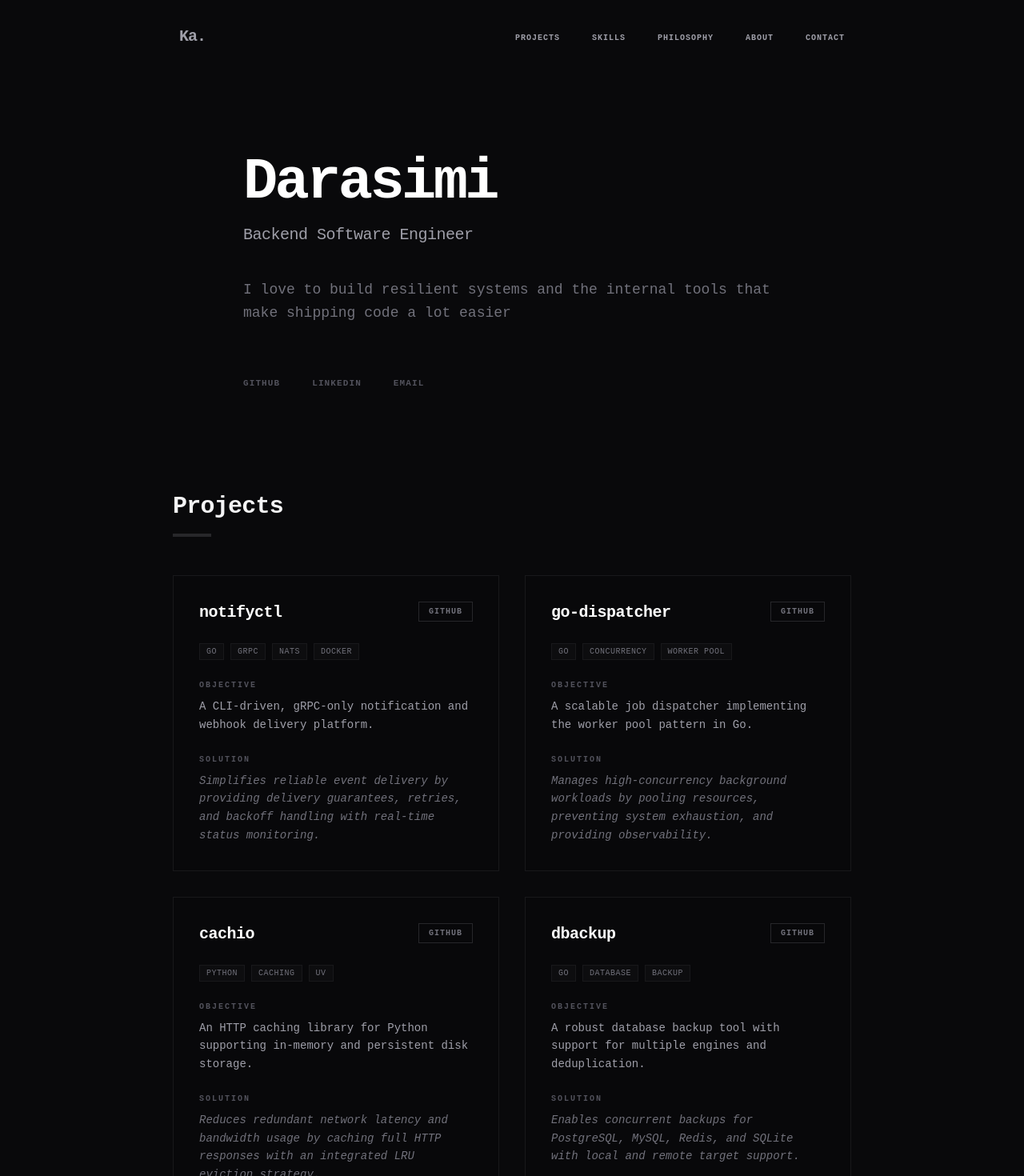
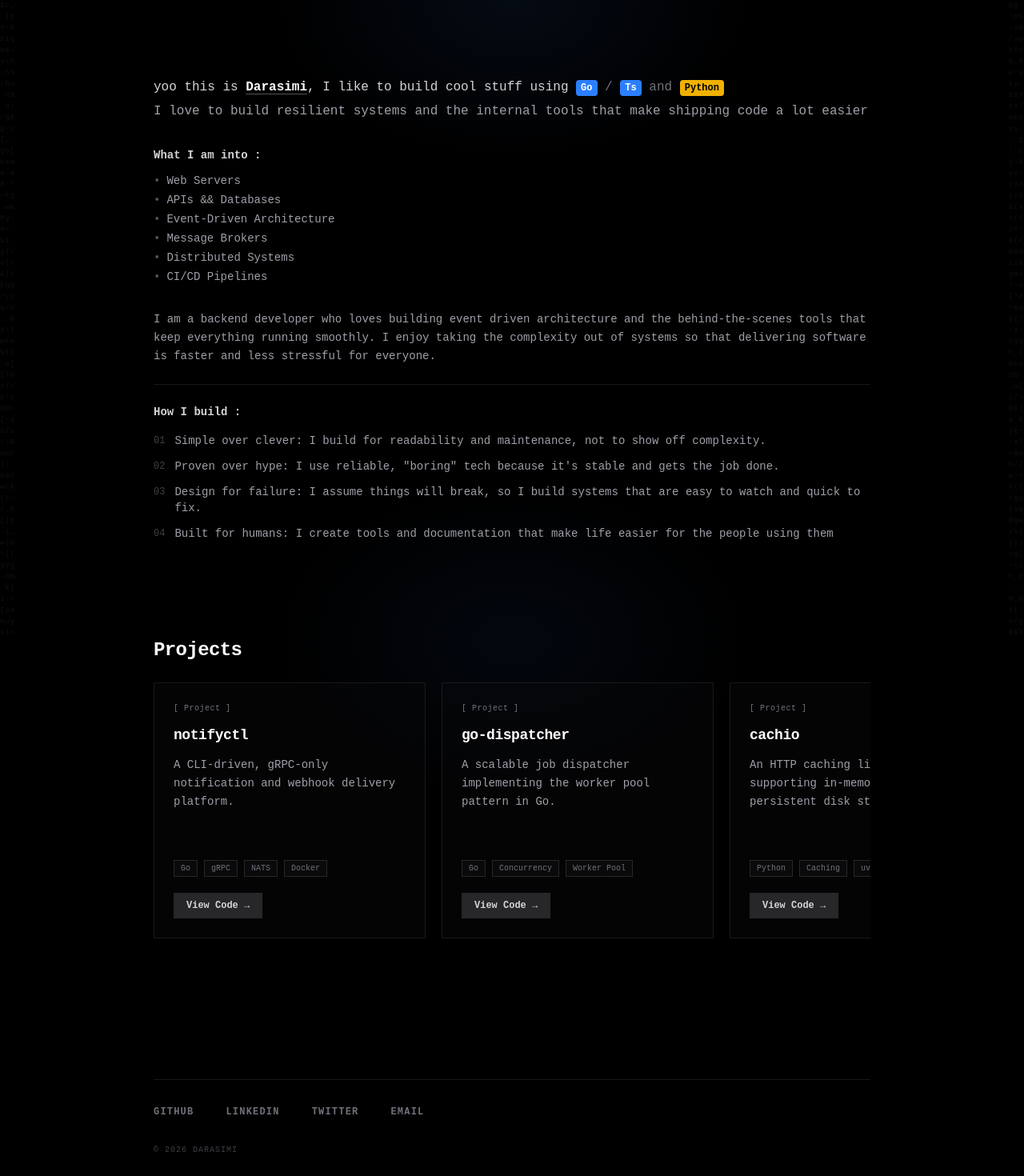
Before and after one commit to lupppig/lupppig.github.io, a React (Vite) app: page / in a window 1280 px wide. Shown: the top 1470 px of the page at 80% size. Built offline with nearby package versions, Linux system fonts and the light colour scheme.

Commit message:
feat: terminal-aesthetic portfolio revamp with auto-scrolling projects, ASCII panels, and Skedulr project

```diff
--- a/src/App.tsx
+++ b/src/App.tsx
@@ -1,10 +1,7 @@
-import { Navigation } from './components/Navigation';
 import { Hero } from './sections/Hero';
 import { Projects } from './sections/Projects';
-import { About } from './sections/About';
-import { Skills } from './sections/Skills';
-import { Philosophy } from './sections/Philosophy';
 import { Contact } from './sections/Contact';
+import { AsciiBackground } from './components/AsciiBackground';
 import { useEffect, useRef } from 'react';
 
 function App() {
@@ -26,22 +23,13 @@ function App() {
 	}, []);
 
 	return (
-		<div className="bg-background text-zinc-300">
-			<Navigation />
+		<AsciiBackground>
 			<main>
 				<div className="reveal"><Hero /></div>
 				<div className="reveal"><Projects /></div>
-				<div className="reveal"><Skills /></div>
-				<div className="reveal"><Philosophy /></div>
-				<div className="reveal"><About /></div>
 				<div className="reveal"><Contact /></div>
 			</main>
-			<footer className="py-12 border-t border-zinc-900">
-				<div className="max-w-4xl mx-auto px-6 md:px-8 flex flex-col md:flex-row justify-between items-center gap-4 text-[10px] md:text-xs text-secondary uppercase tracking-widest font-medium text-center md:text-left">
-					<p>© 2026 Darasimi</p>
-				</div>
-			</footer>
-		</div>
+		</AsciiBackground>
 	);
 }
 
--- /dev/null
+++ b/src/components/AsciiBackground.tsx
@@ -0,0 +1,67 @@
+import { useMemo } from 'react';
+
+const CHARS = '01{}[]<>/\\|;:,.?!@#$%^&*()_+-=~`abcdefghijklmnopqrstuvwxyz';
+const COLUMN_WIDTH = 3; // characters per column (reduced)
+const ROWS = 120;
+
+function generateColumn(seed: number): string {
+	const lines: string[] = [];
+	let s = seed;
+	for (let i = 0; i < ROWS; i++) {
+		let line = '';
+		for (let j = 0; j < COLUMN_WIDTH; j++) {
+			s = (s * 1103515245 + 12345) & 0x7fffffff;
+			line += CHARS[s % CHARS.length];
+		}
+		lines.push(line);
+	}
+	return lines.join('\n');
+}
+
+interface AsciiBackgroundProps {
+	children: React.ReactNode;
+}
+
+export const AsciiBackground: React.FC<AsciiBackgroundProps> = ({ children }) => {
+	const leftColumn = useMemo(() => generateColumn(42), []);
+	const rightColumn = useMemo(() => generateColumn(137), []);
+
+	return (
+		<div className="relative min-h-screen overflow-x-hidden">
+			{/* Left ASCII panel */}
+			<div
+				className="fixed top-0 left-0 h-full w-[24px] lg:w-[32px] overflow-hidden pointer-events-none select-none hidden md:block"
+				aria-hidden="true"
+			>
+				<pre
+					className="text-[9px] leading-[14px] text-zinc-800/40 font-mono whitespace-pre"
+					style={{ letterSpacing: '1px' }}
+				>
+					{leftColumn}
+				</pre>
+			</div>
+
+			{/* Right ASCII panel */}
+			<div
+				className="fixed top-0 right-0 h-full w-[24px] lg:w-[32px] overflow-hidden pointer-events-none select-none hidden md:block"
+				aria-hidden="true"
+			>
+				<pre
+					className="text-[9px] leading-[14px] text-zinc-800/40 font-mono whitespace-pre text-right"
+					style={{ letterSpacing: '1px' }}
+				>
+					{rightColumn}
+				</pre>
+			</div>
+
+			{/* Blue glow orbs */}
+			<div className="glow-top" />
+			<div className="glow-bottom" />
+
+			{/* Main content */}
+			<div className="relative z-10">
+				{children}
+			</div>
+		</div>
+	);
+};
--- a/src/data/portfolio.ts
+++ b/src/data/portfolio.ts
@@ -14,6 +14,21 @@ export const personalInfo = {
 		phone: '+2349041563211'
 	},
 };
+
+export const primaryTechs = [
+	{ name: 'Go', color: 'blue' as const },
+	{ name: 'Ts', color: 'blue' as const },
+	{ name: 'Python', color: 'yellow' as const },
+];
+
+export const interests = [
+	'Web Servers',
+	'APIs && Databases',
+	'Event-Driven Architecture',
+	'Message Brokers',
+	'Distributed Systems',
+	'CI/CD Pipelines',
+];
 
 export const projects = [
 	{
@@ -44,6 +59,13 @@ export const projects = [
 		github: 'https://github.com/lupppig/dbackup',
 		tags: ['Go', 'Database', 'Backup'],
 	},
+	{
+		title: 'skedulr',
+		description: 'A production-grade background task scheduler for Go with Redis persistence, priority queues, retry policies, workflow DAGs, and a real-time operations dashboard.',
+		problem: 'Provides reliable task execution with lease-based heartbeats, dead task recovery, and a built-in web UI for monitoring and scaling worker pools.',
+		github: 'https://github.com/lupppig/skedulr',
+		tags: ['Go', 'Redis', 'Scheduler', 'Dashboard'],
+	},
 ];
 
 export const skills = [
@@ -55,15 +77,7 @@ export const skills = [
 
 export const philosophy = [
 	'Simple over clever: I build for readability and maintenance, not to show off complexity.',
-	'Proven over hype: I use reliable, "boring" tech because it’s stable and gets the job done.',
+	'Proven over hype: I use reliable, "boring" tech because it\'s stable and gets the job done.',
 	'Design for failure: I assume things will break, so I build systems that are easy to watch and quick to fix.',
 	'Built for humans: I create tools and documentation that make life easier for the people using them',
 ];
-
-export const navigationLinks = [
-	{ name: 'Projects', href: '#projects' },
-	{ name: 'Skills', href: '#skills' },
-	{ name: 'Philosophy', href: '#philosophy' },
-	{ name: 'About', href: '#about' },
-	{ name: 'Contact', href: '#contact' },
-];
--- a/src/sections/Contact.tsx
+++ b/src/sections/Contact.tsx
@@ -1,58 +1,35 @@
-import { Container } from '../components/Container';
-import { Section } from '../components/Section';
 import { personalInfo } from '../data/portfolio';
 
 export const Contact: React.FC = () => {
+	const links = [
+		{ name: 'GitHub', href: personalInfo.socials.github },
+		{ name: 'LinkedIn', href: personalInfo.socials.linkedin },
+		{ name: 'Twitter', href: personalInfo.socials.x },
+		{ name: 'Email', href: `mailto:${personalInfo.email}` },
+	];
+
 	return (
-		<Section id="contact" className="pb-48">
-			<Container>
-				<div className="max-w-xl">
-					<h2 className="text-3xl font-bold mb-6 md:mb-8">Inquiry</h2>
-					<p className="text-zinc-400 text-lg md:text-xl leading-relaxed mb-10 md:mb-12">
-						I am available for technical discussions or collaboration on
-						backend infrastructure and event driven architecture.
-					</p>
-					<div className="space-y-12 md:space-y-16">
-						<div className="flex flex-col gap-10 md:gap-14">
-							<div>
-								<span className="text-[10px] uppercase tracking-[0.3em] font-bold text-zinc-500 mb-4 block">Email</span>
-								<a
-									href={`mailto:${personalInfo.email}`}
-									className="text-xl sm:text-2xl md:text-3xl font-bold text-white hover:text-zinc-400 transition-colors break-all md:break-normal"
-								>
-									{personalInfo.email}
-								</a>
-							</div>
-							<div>
-								<span className="text-[10px] uppercase tracking-[0.3em] font-bold text-zinc-500 mb-4 block">WhatsApp & Call</span>
-								<a
-									href={`https://wa.me/${personalInfo.socials.phone.replace('+', '')}`}
-									target="_blank"
-									rel="noopener noreferrer"
-									className="text-xl sm:text-2xl md:text-3xl font-bold text-white hover:text-zinc-400 transition-colors"
-								>
-									{personalInfo.socials.phone}
-								</a>
-							</div>
-						</div>
-						<div className="flex flex-wrap gap-x-8 gap-y-6 pt-8 border-t border-zinc-900">
-							{[
-								{ name: 'LinkedIn', href: personalInfo.socials.linkedin },
-								{ name: 'GitHub', href: personalInfo.socials.github },
-								{ name: 'Twitter', href: personalInfo.socials.x },
-							].map((link) => (
+		<section id="contact" className="py-16 md:py-24">
+			<div className="px-6 md:px-12 lg:px-24 xl:px-48">
+				<div className="border-t border-zinc-900 pt-8">
+					<div className="flex flex-wrap gap-6 md:gap-10">
+						{links.map((link) => (
 							<a
 								key={link.name}
 								href={link.href}
-									className="text-xs uppercase tracking-widest font-bold text-zinc-500 hover:text-white transition-colors"
+								target={link.name === 'Email' ? undefined : '_blank'}
+								rel={link.name === 'Email' ? undefined : 'noopener noreferrer'}
+								className="text-xs font-mono uppercase tracking-widest font-bold text-zinc-500 hover:text-white transition-colors duration-200 no-underline"
 							>
 								{link.name}
 							</a>
 						))}
 					</div>
+					<p className="text-[10px] text-zinc-700 font-mono mt-8 uppercase tracking-widest">
+						© 2026 {personalInfo.name}
+					</p>
 				</div>
 			</div>
-			</Container>
-		</Section>
+		</section>
 	);
 };
--- a/src/sections/Hero.tsx
+++ b/src/sections/Hero.tsx
@@ -1,43 +1,71 @@
-import { Container } from '../components/Container';
-import { Section } from '../components/Section';
-import { personalInfo } from '../data/portfolio';
+import { personalInfo, primaryTechs, interests, philosophy } from '../data/portfolio';
+
+const badgeColors = {
+	blue: 'bg-blue-500 text-white',
+	yellow: 'bg-yellow-500 text-black',
+} as const;
 
 export const Hero: React.FC = () => {
 	return (
-		<Section id="home" className="min-h-[50vh] flex items-center pt-32 md:pt-48 bg-background">
-			<Container>
-				<div className="max-w-2xl">
-					<h1 className="text-5xl md:text-7xl font-bold tracking-tighter text-white mb-4">
-						{personalInfo.name}
-					</h1>
-					<h2 className="text-lg md:text-xl font-medium tracking-tight text-zinc-400 mb-8 md:mb-10">
-						Backend Software Engineer
-					</h2>
-					<p className="text-zinc-500 text-base md:text-lg leading-relaxed mb-12 md:mb-16 font-mono">
+		<section id="home" className="pt-16 md:pt-24 pb-8 md:pb-12">
+			<div className="px-6 md:px-12 lg:px-24 xl:px-48">
+				{/* Casual intro */}
+				<div className="space-y-1 mb-8 text-sm md:text-base leading-relaxed">
+					<p className="text-zinc-300">
+						yoo this is{' '}
+						<span className="text-white font-bold underline underline-offset-4 decoration-zinc-600">
+							{personalInfo.name}
+						</span>
+						, I like to build cool stuff using{' '}
+						{primaryTechs.map((tech, i) => (
+							<span key={tech.name}>
+								<span className={`${badgeColors[tech.color]} px-1.5 py-0.5 rounded text-xs font-bold inline-block`}>
+									{tech.name}
+								</span>
+								{i < primaryTechs.length - 1 && (
+									<span className="text-zinc-500">
+										{i === primaryTechs.length - 2 ? ' and ' : ' / '}
+									</span>
+								)}
+							</span>
+						))}
+					</p>
+					<p className="text-zinc-400">
 						{personalInfo.headline}
 					</p>
-					<div className="flex flex-wrap gap-6 md:gap-10 font-mono text-[11px] uppercase tracking-widest font-bold">
-						<a
-							href={personalInfo.socials.github}
-							className="text-zinc-600 hover:text-white transition-colors"
-						>
-							GitHub
-						</a>
-						<a
-							href={personalInfo.socials.linkedin}
-							className="text-zinc-600 hover:text-white transition-colors"
-						>
-							LinkedIn
-						</a>
-						<a
-							href={`mailto:${personalInfo.email}`}
-							className="text-zinc-600 hover:text-white transition-colors"
-						>
-							Email
-						</a>
-					</div>
 				</div>
-			</Container>
-		</Section>
+
+				{/* What I am into */}
+				<div className="mb-8">
+					<p className="text-zinc-300 text-sm mb-3 font-bold">What I am into :</p>
+					<ul className="space-y-1 text-sm text-zinc-400">
+						{interests.map((interest) => (
+							<li key={interest} className="flex items-center gap-2">
+								<span className="text-zinc-600">•</span>
+								{interest}
+							</li>
+						))}
+					</ul>
+				</div>
+
+				{/* About / Bio paragraph */}
+				<div className="space-y-4 text-sm text-zinc-400 leading-relaxed mb-6">
+					<p>{personalInfo.bio}</p>
+				</div>
+
+				{/* Philosophy — inline */}
+				<div className="border-t border-zinc-900 pt-6 mb-2">
+					<p className="text-zinc-300 text-sm mb-4 font-bold">How I build :</p>
+					<ul className="space-y-3 text-sm text-zinc-500">
+						{philosophy.map((point, i) => (
+							<li key={i} className="flex gap-3 items-start">
+								<span className="text-zinc-700 font-mono text-xs mt-0.5 shrink-0">0{i + 1}</span>
+								<span className="text-zinc-400">{point}</span>
+							</li>
+						))}
+					</ul>
+				</div>
+			</div>
+		</section>
 	);
 };
--- a/src/sections/Projects.tsx
+++ b/src/sections/Projects.tsx
@@ -1,66 +1,102 @@
-import { Container } from '../components/Container';
-import { Section } from '../components/Section';
+import { useRef, useEffect } from 'react';
 import { projects } from '../data/portfolio';
 
 export const Projects: React.FC = () => {
+	const scrollRef = useRef<HTMLDivElement>(null);
+
+	useEffect(() => {
+		const container = scrollRef.current;
+		if (!container) return;
+
+		let animationId: number;
+		let isPaused = false;
+
+		const step = () => {
+			if (!isPaused && container) {
+				container.scrollLeft += 0.5;
+
+				// When we've scrolled past the first set of cards, jump back seamlessly
+				const halfScroll = container.scrollWidth / 2;
+				if (container.scrollLeft >= halfScroll) {
+					container.scrollLeft = 0;
+				}
+			}
+			animationId = requestAnimationFrame(step);
+		};
+
+		const pause = () => { isPaused = true; };
+		const resume = () => { isPaused = false; };
+
+		container.addEventListener('mouseenter', pause);
+		container.addEventListener('mouseleave', resume);
+		container.addEventListener('touchstart', pause);
+		container.addEventListener('touchend', resume);
+
+		animationId = requestAnimationFrame(step);
+
+		return () => {
+			cancelAnimationFrame(animationId);
+			container.removeEventListener('mouseenter', pause);
+			container.removeEventListener('mouseleave', resume);
+			container.removeEventListener('touchstart', pause);
+			container.removeEventListener('touchend', resume);
+		};
+	}, []);
+
+	// Duplicate cards for seamless infinite scroll
+	const allCards = [...projects, ...projects];
+
 	return (
-		<Section id="projects">
-			<Container>
-				<div className="mb-12">
-					<h2 className="text-3xl font-bold mb-4">Projects</h2>
-					<div className="h-1 w-12 bg-zinc-800"></div>
-				</div>
-				<div className="grid grid-cols-1 md:grid-cols-2 gap-6 md:gap-8">
-					{projects.map((project) => (
-						<a
-							key={project.title}
-							href={project.github}
-							target="_blank"
-							rel="noopener noreferrer"
-							className="group block p-6 md:p-8 border border-zinc-900 bg-zinc-950/50 flex flex-col h-full transition-all duration-300 hover:border-zinc-700 hover:bg-zinc-900/40"
+		<section id="projects" className="py-12 md:py-16">
+			<div className="px-6 md:px-12 lg:px-24 xl:px-48 mb-6">
+				<h2 className="text-xl md:text-2xl font-bold text-white font-mono">
+					Projects
+				</h2>
+			</div>
+
+			<div className="px-6 md:px-12 lg:px-24 xl:px-48">
+				<div
+					ref={scrollRef}
+					className="flex gap-5 overflow-x-hidden no-scrollbar pb-4"
+				>
+					{allCards.map((project, idx) => (
+						<div
+							key={`${project.title}-${idx}`}
+							className="flex-shrink-0 w-[300px] md:w-[340px] border border-zinc-800/60 bg-zinc-950/50 p-6 flex flex-col group hover:border-zinc-700 transition-colors duration-200"
 						>
-							<div className="flex justify-between items-start mb-4 md:mb-6">
-								<h3 className="text-lg md:text-xl font-bold text-white group-hover:text-white transition-colors">
-									{project.title}
-								</h3>
-								<span className="text-[10px] uppercase tracking-widest font-bold text-zinc-500 group-hover:text-zinc-300 transition-colors border border-zinc-800 px-3 py-1">
-									GitHub
-								</span>
-							</div>
-
-							<div className="flex flex-wrap gap-2 mb-4 md:mb-6">
+							<span className="text-[10px] text-zinc-500 font-mono tracking-wider mb-3">
+								[ Project ]
+							</span>
+							<h3 className="text-base md:text-lg font-bold text-white mb-3 font-mono">
+								{project.title}
+							</h3>
+							<p className="text-sm text-zinc-400 leading-relaxed mb-4 flex-grow">
+								{project.description}
+							</p>
+							<div className="flex flex-wrap gap-2 mb-5">
 								{project.tags.map((tag) => (
 									<span
 										key={tag}
-										className="text-[9px] md:text-[10px] uppercase font-mono tracking-wider text-zinc-500 px-2 py-0.5 border border-zinc-900 bg-zinc-900/30 group-hover:border-zinc-800 transition-colors"
+										className="text-[10px] font-mono text-zinc-500 px-2 py-0.5 border border-zinc-800 bg-zinc-900/30"
 									>
 										{tag}
 									</span>
 								))}
 							</div>
-
-							<div className="space-y-4 md:space-y-6 flex-grow">
-								<div>
-									<span className="text-[9px] md:text-[10px] uppercase tracking-[0.2em] font-bold text-zinc-600 mb-2 block group-hover:text-zinc-400 transition-colors">
-										Objective
-									</span>
-									<p className="text-zinc-400 leading-relaxed text-sm group-hover:text-zinc-300 transition-colors">
-										{project.description}
-									</p>
-								</div>
-								<div>
-									<span className="text-[9px] md:text-[10px] uppercase tracking-[0.2em] font-bold text-zinc-600 mb-2 block group-hover:text-zinc-400 transition-colors">
-										Solution
-									</span>
-									<p className="text-zinc-500 leading-relaxed text-sm italic group-hover:text-zinc-400 transition-colors">
-										{project.problem}
-									</p>
-								</div>
+							<div className="flex gap-3">
+								<a
+									href={project.github}
+									target="_blank"
+									rel="noopener noreferrer"
+									className="text-xs font-mono font-bold px-4 py-2 bg-zinc-800 text-zinc-300 hover:bg-zinc-700 hover:text-white transition-colors duration-200 no-underline"
+								>
+									View Code →
+								</a>
 							</div>
-						</a>
+						</div>
 					))}
 				</div>
-			</Container>
-		</Section>
+			</div>
+		</section>
 	);
 };
--- a/src/styles/index.css
+++ b/src/styles/index.css
@@ -4,10 +4,13 @@
 	--color-primary: var(--color-zinc-100);
 	--color-secondary: var(--color-zinc-400);
 	--color-accent: var(--color-zinc-500);
-	--color-background: var(--color-zinc-950);
-	--color-surface: var(--color-zinc-900);
+	--color-background: #000000;
+	--color-surface: #0a0a0a;
 
-	--font-sans: "Inter", system-ui, -apple-system, sans-serif;
+	--color-badge-blue: #3b82f6;
+	--color-badge-yellow: #eab308;
+
+	--font-sans: "JetBrains Mono", "IBM Plex Mono", "ui-monospace", monospace;
 	--font-mono: "JetBrains Mono", "IBM Plex Mono", "ui-monospace", monospace;
 }
 
@@ -16,8 +19,13 @@
 		color-scheme: dark;
 	}
 
+	html,
 	body {
-		@apply bg-background text-zinc-300 font-mono antialiased selection:bg-zinc-800 selection:text-white;
+		overflow-x: hidden;
+	}
+
+	body {
+		@apply bg-background text-zinc-300 font-mono antialiased selection:bg-blue-900/50 selection:text-white;
 		-webkit-font-smoothing: antialiased;
 		-moz-osx-font-smoothing: grayscale;
 	}
@@ -32,15 +40,12 @@
 	}
 
 	a {
-		@apply text-secondary hover:text-primary transition-colors duration-200 underline-offset-4 hover:underline;
+		@apply text-secondary hover:text-primary transition-colors duration-200;
+		text-decoration: none;
 	}
 }
 
 @layer utilities {
-	.glass {
-		@apply bg-surface/50 backdrop-blur-md border border-zinc-800/50;
-	}
-
 	.reveal {
 		opacity: 0;
 		transform: translateY(20px);
@@ -51,4 +56,39 @@
 		opacity: 1;
 		transform: translateY(0);
 	}
+
+	/* Glow orbs */
+	.glow-top {
+		position: fixed;
+		top: -200px;
+		left: 50%;
+		transform: translateX(-50%);
+		width: 600px;
+		height: 400px;
+		background: radial-gradient(ellipse at center, rgba(59, 130, 246, 0.08) 0%, transparent 70%);
+		pointer-events: none;
+		z-index: 0;
+	}
+
+	.glow-bottom {
+		position: fixed;
+		bottom: -200px;
+		left: 50%;
+		transform: translateX(-50%);
+		width: 600px;
+		height: 400px;
+		background: radial-gradient(ellipse at center, rgba(59, 130, 246, 0.06) 0%, transparent 70%);
+		pointer-events: none;
+		z-index: 0;
+	}
+
+	/* Hide scrollbar for horizontal scroll */
+	.no-scrollbar::-webkit-scrollbar {
+		display: none;
+	}
+
+	.no-scrollbar {
+		-ms-overflow-style: none;
+		scrollbar-width: none;
+	}
 }
```
Lines whose indentation alone changed are shown as unchanged.
